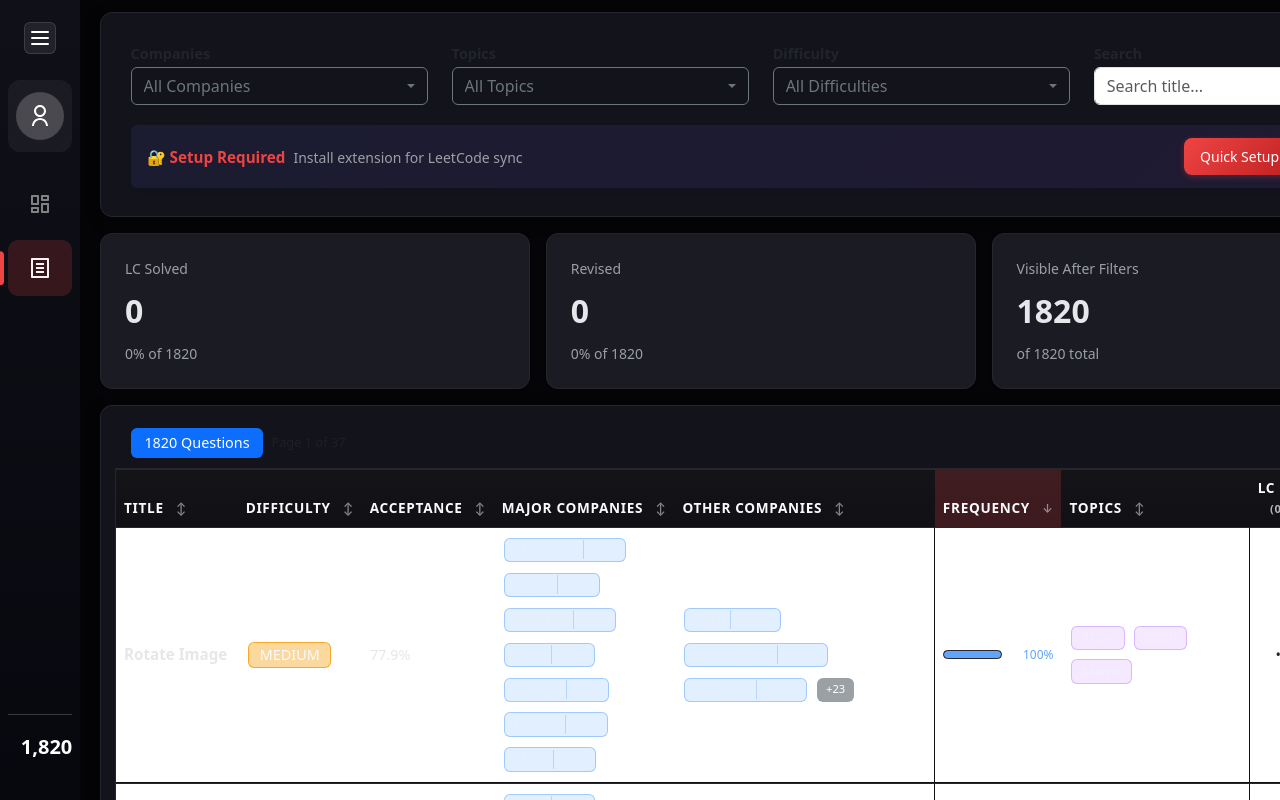
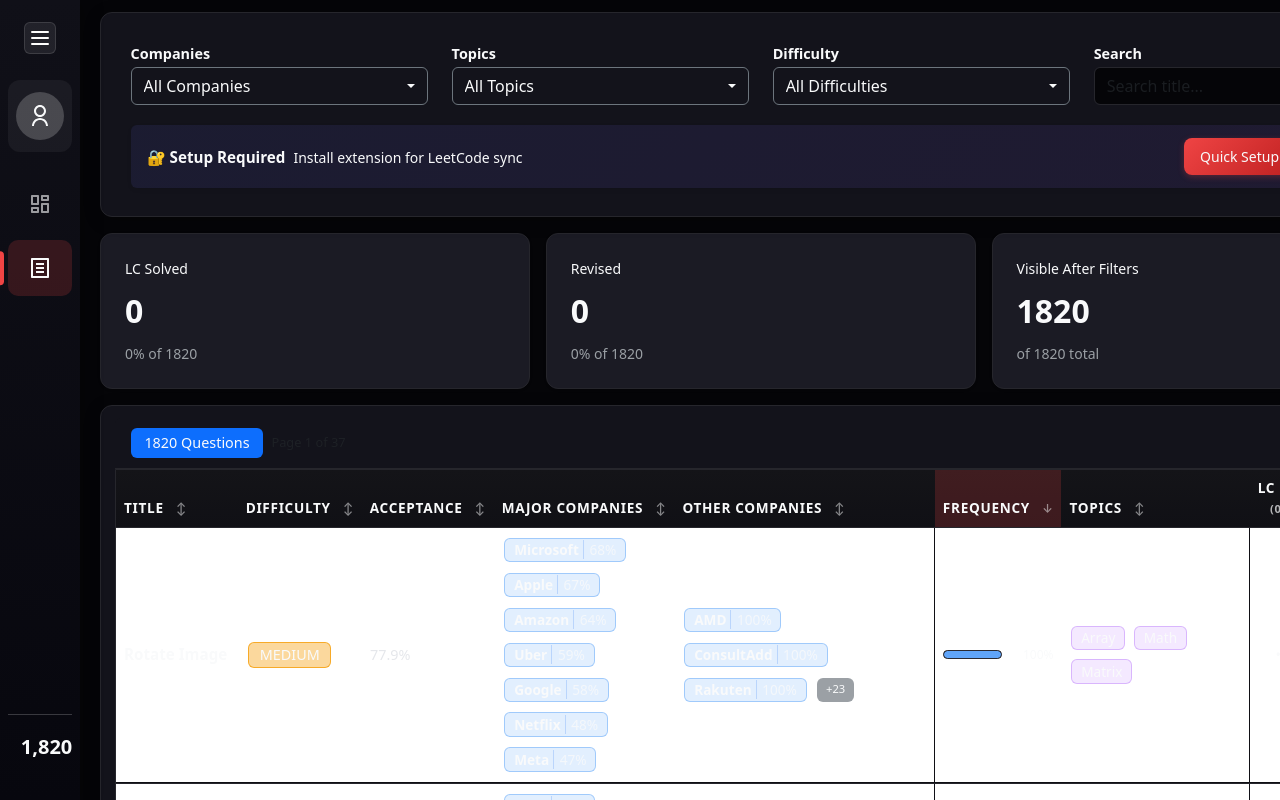
Before and after one commit to Jaypatil588/leetcode-premium-sorter, a React (Vite) app in the folder web-app/: page / in a window 1280 px wide. Shown: the top 800 px of the page. Built offline with nearby package versions, Linux system fonts and the light colour scheme.

Commit message:
more white

```diff
--- a/web-app/src/App.css
+++ b/web-app/src/App.css
@@ -219,7 +219,7 @@ tbody td {
 
 .badge-company {
   background-color: rgba(96, 165, 250, 0.18);
-  color: #e5f0ff;
+  color: #f9fafb;
   border-color: rgba(96, 165, 250, 0.5);
   font-size: 0.85rem;
   padding: 0.28rem 0.55rem;
@@ -227,7 +227,7 @@ tbody td {
 
 .badge-topic {
   background-color: rgba(192, 132, 252, 0.18);
-  color: #f7ecff;
+  color: #f9fafb;
   border-color: rgba(192, 132, 252, 0.5);
   font-size: 0.85rem;
   padding: 0.28rem 0.55rem;
@@ -324,6 +324,18 @@ tbody td {
 .btn-secondary:hover {
   background-color: #1c1c23;
   border-color: var(--active-color);
+}
+
+/* Inputs / dropdowns: dark backgrounds, white text */
+input,
+select,
+textarea,
+.form-control,
+.input-group-text,
+.dropdown-menu {
+  background-color: #050508 !important;
+  color: #f9fafb !important;
+  border-color: var(--border-color) !important;
 }
 
 .btn-ghost {
--- a/web-app/src/index.css
+++ b/web-app/src/index.css
@@ -48,8 +48,14 @@ body {
   min-width: 320px;
   min-height: 100vh;
   background-color: var(--background-light);
-  color: var(--text-dark);
+  color: #f9fafb;
   overflow-x: hidden;
+}
+
+/* Global: all text is white by default */
+body,
+body * {
+  color: #f9fafb !important;
 }
 
 a {
```
